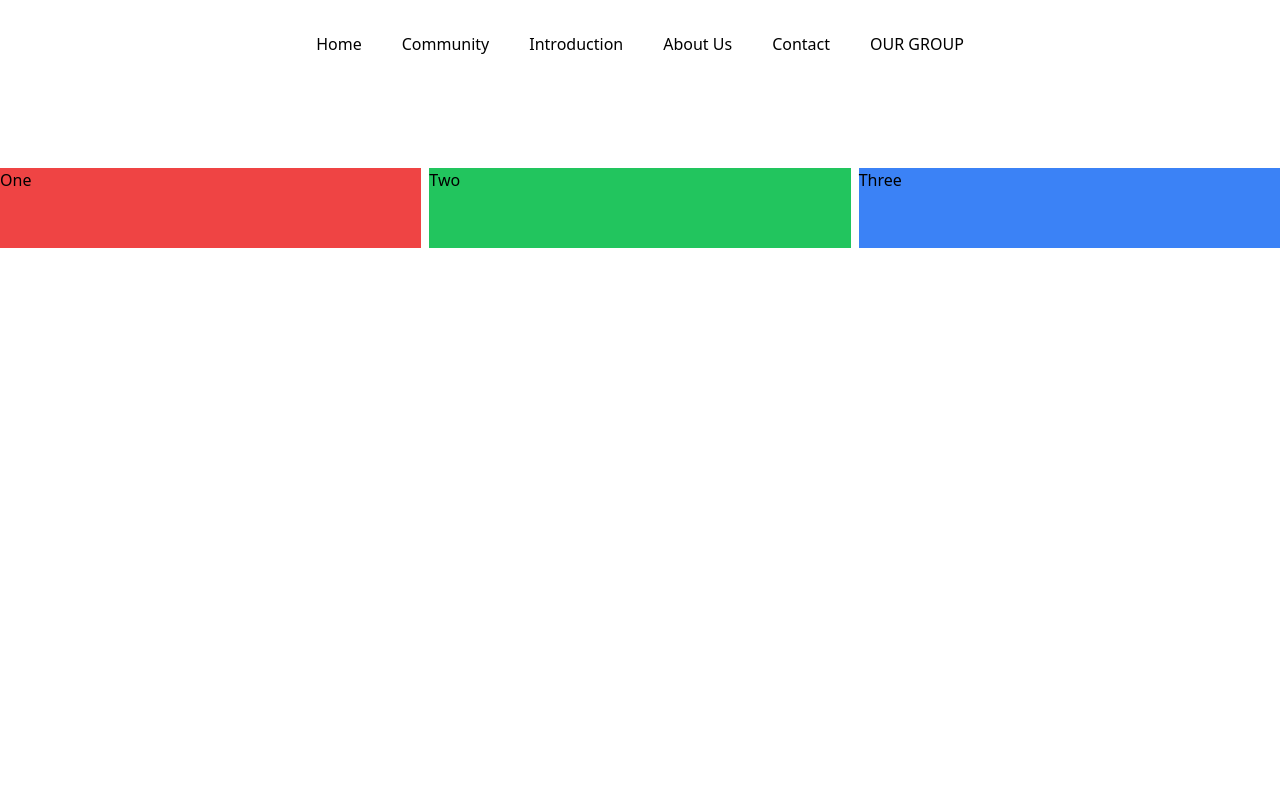
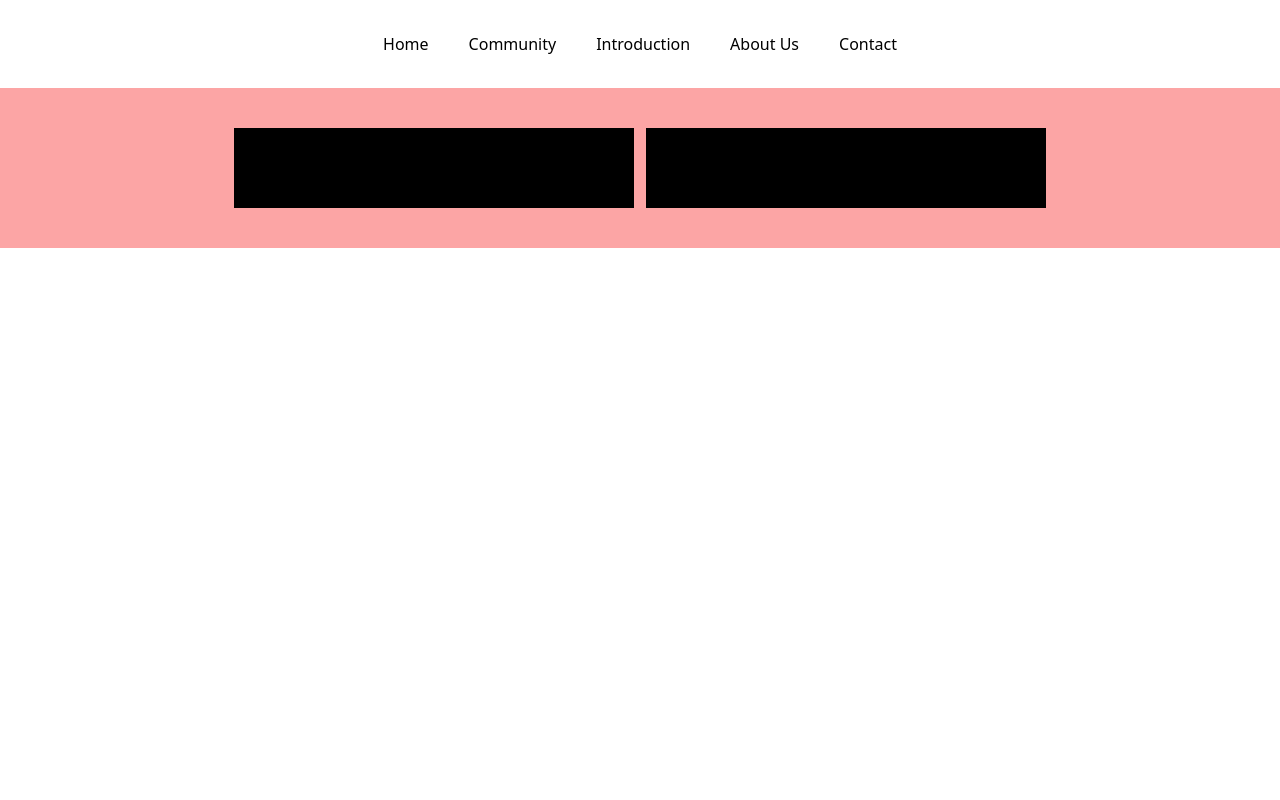
Before and after one commit to senul724/matrix-project, a React (Vite) app: page / in a window 1280 px wide. Shown: the top 800 px of the page. Built offline with nearby package versions, Linux system fonts and the light colour scheme.

Commit message:
commit by kushani

```diff
--- a/src/components/Cards.jsx
+++ b/src/components/Cards.jsx
@@ -9,7 +9,7 @@ export const SingleCard = (props) => {
             className="block object-cover object-center w-full h-full rounded-lg"
             src={url} />
         </div>
-        <h2 className="mt-10 text-xl">{title}</h2>
+        <h2 className="text-center mt-10 text-xl">{title}</h2>
         <div className="my-2 w-1/4 bg-[#474747] py-[0.5px]"/>
         <p className="text-[#6b6b6b]">{description}</p>
       </div>
--- a/src/layout/Layout.jsx
+++ b/src/layout/Layout.jsx
@@ -20,7 +20,6 @@ const Layout = () => {
           <li>
             <Link to="/contact">Contact</Link>
           </li>
-          <h1 className="">OUR GROUP</h1>
         </ul>
       </nav>
 
--- a/src/pages/Home.jsx
+++ b/src/pages/Home.jsx
@@ -1,10 +1,12 @@
 const Home = () => {
   return (
-  <div className="w-full flex flex-row gap-2 mt-20">
-    <div className="w-1/3 bg-red-500 h-20">One</div>
-    <div className="w-1/3 bg-green-500 h-20">Two</div>
-    <div className="w-1/3 bg-blue-500 h-20">Three</div>
-  </div>);
+    <div className="flex items-center justify-center w-full bg-red-300 p-10 gap-3">
+      <div className="w-1/3 p-10 bg-black">
+      </div>
+      <div className="w-1/3 p-10 bg-black">
+      </div>
+    </div>
+  )
 };
 
 export default Home;
--- a/src/pages/events/Outings.jsx
+++ b/src/pages/events/Outings.jsx
@@ -10,7 +10,7 @@ const Outings = () => {
           <div className="flex flex-wrap w-1/2">
             <FlexImage width="w-1/2" src="/outings/beach/van.jpg" />
             <FlexImage width="w-1/2" src="/outings/beach/kello2.jpg" />
-            <FlexImage width="w-full" src="/outings/beach/.jpg" />
+            <FlexImage width="w-full" src="/outings/beach/group.jpg" />
           </div>
           <div className="flex flex-wrap w-1/2">
             <FlexImage width="w-full" src="/outings/beach/kollo.jpg" />
```
